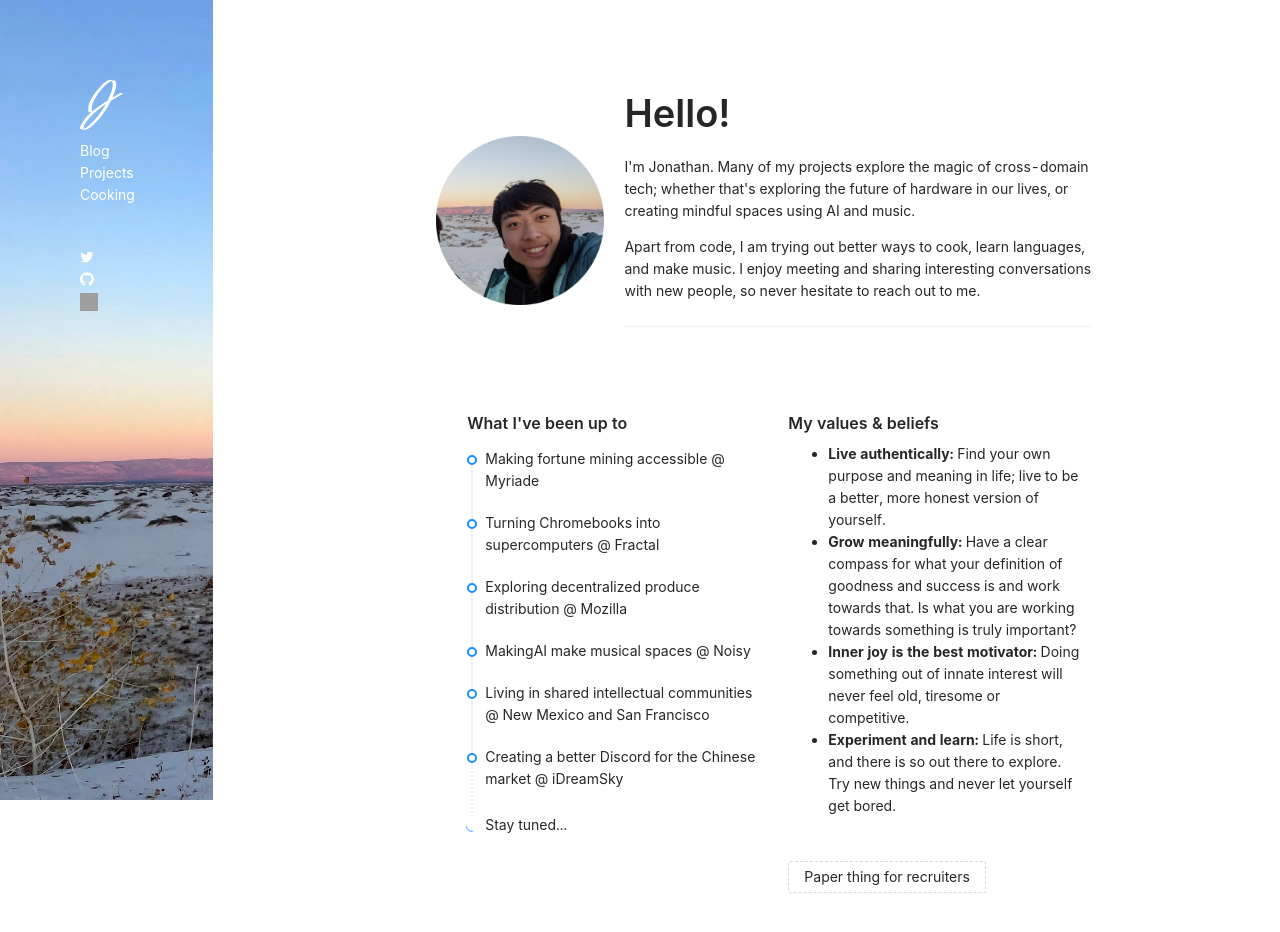
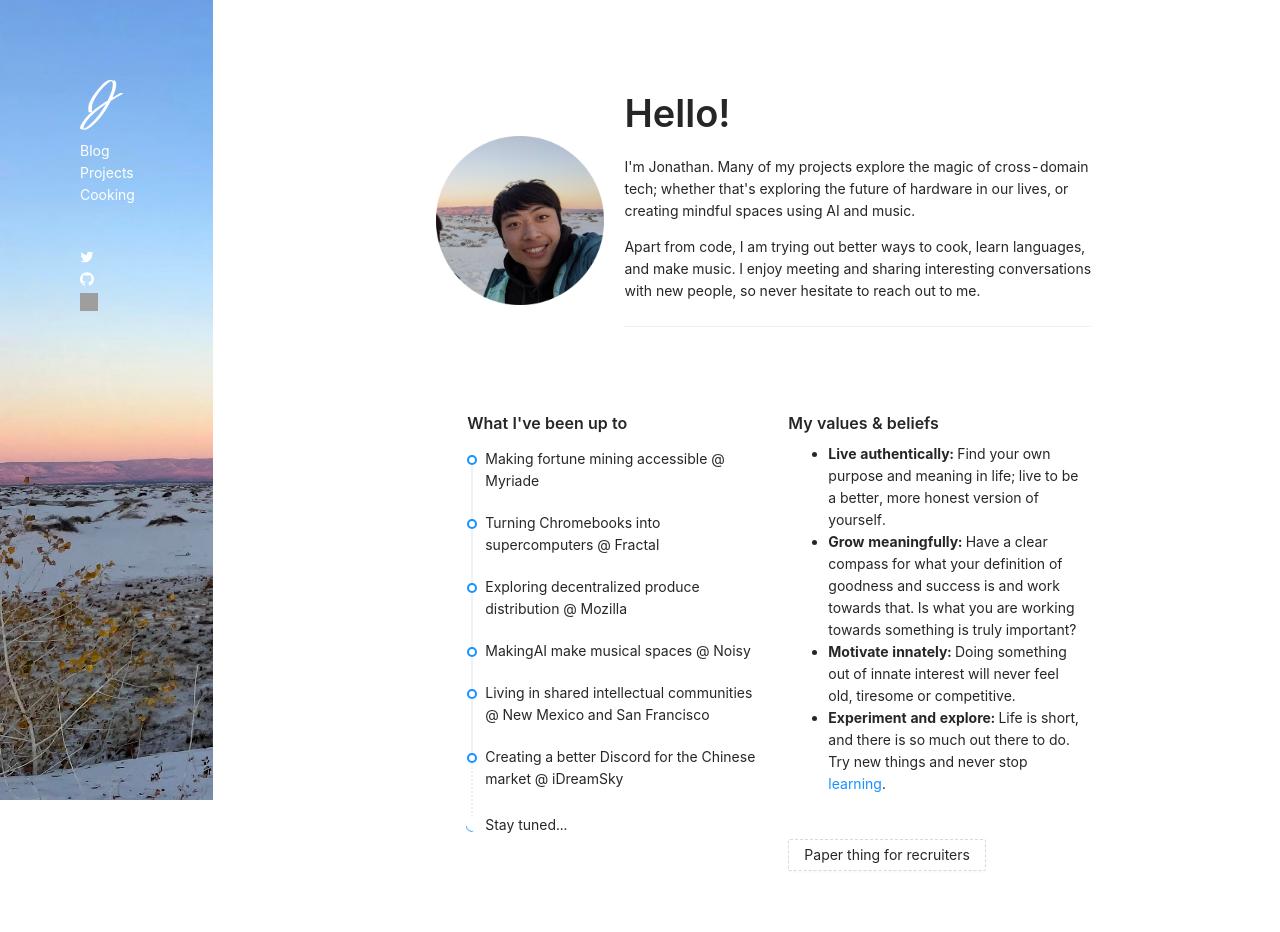
Before and after one commit to jonxuxu/website, a Next.js app: page / in a window 1280 px wide. After the commit the page ends 911 px from the top, so only its background shows below. Built offline with nearby package versions, Linux system fonts and the light colour scheme; grey boxes are pictures that could not be loaded.

Commit message:
minor link

```diff
--- a/pages/index.js
+++ b/pages/index.js
@@ -130,14 +130,13 @@ const Home = () => {
                   truly important?
                 </li>
                 <li>
-                  <strong>Inner joy is the best motivator: </strong>Doing
-                  something out of innate interest will never feel old, tiresome
-                  or competitive.
+                  <strong>Motivate innately: </strong>Doing something out of
+                  innate interest will never feel old, tiresome or competitive.
                 </li>
                 <li>
-                  <strong>Experiment and learn: </strong>Life is short, and
-                  there is so out there to explore. Try new things and never let
-                  yourself get bored.
+                  <strong>Experiment and explore: </strong>Life is short, and
+                  there is so much out there to do. Try new things and never
+                  stop <Link href="/todayilearned">learning</Link>.
                 </li>
               </ul>
               <div style={{ paddingTop: 30 }}>
--- a/pages/todayilearned/lessons.json
+++ b/pages/todayilearned/lessons.json
@@ -352,11 +352,11 @@
         "lesson":"Used Davinchi Resolve for the first time. It's one of the easiest and most powerful video editors I've used. (and it's free!)"
     },
     {
-        "date":1610064000,
+        "date":1610150400,
         "lesson":"I learned that it is near impossible to stream audio from NodeJS via webrtc. Fingers crossed for something better in the future."
     },
     {
-        "date":1610150400,
+        "date":1610782256,
         "lesson":"r/wallstreetbets is now the second most popular subreddit. Looking at some interesting times ahead (and sell those GME calls while you can btw)."
     }
 ]
```
